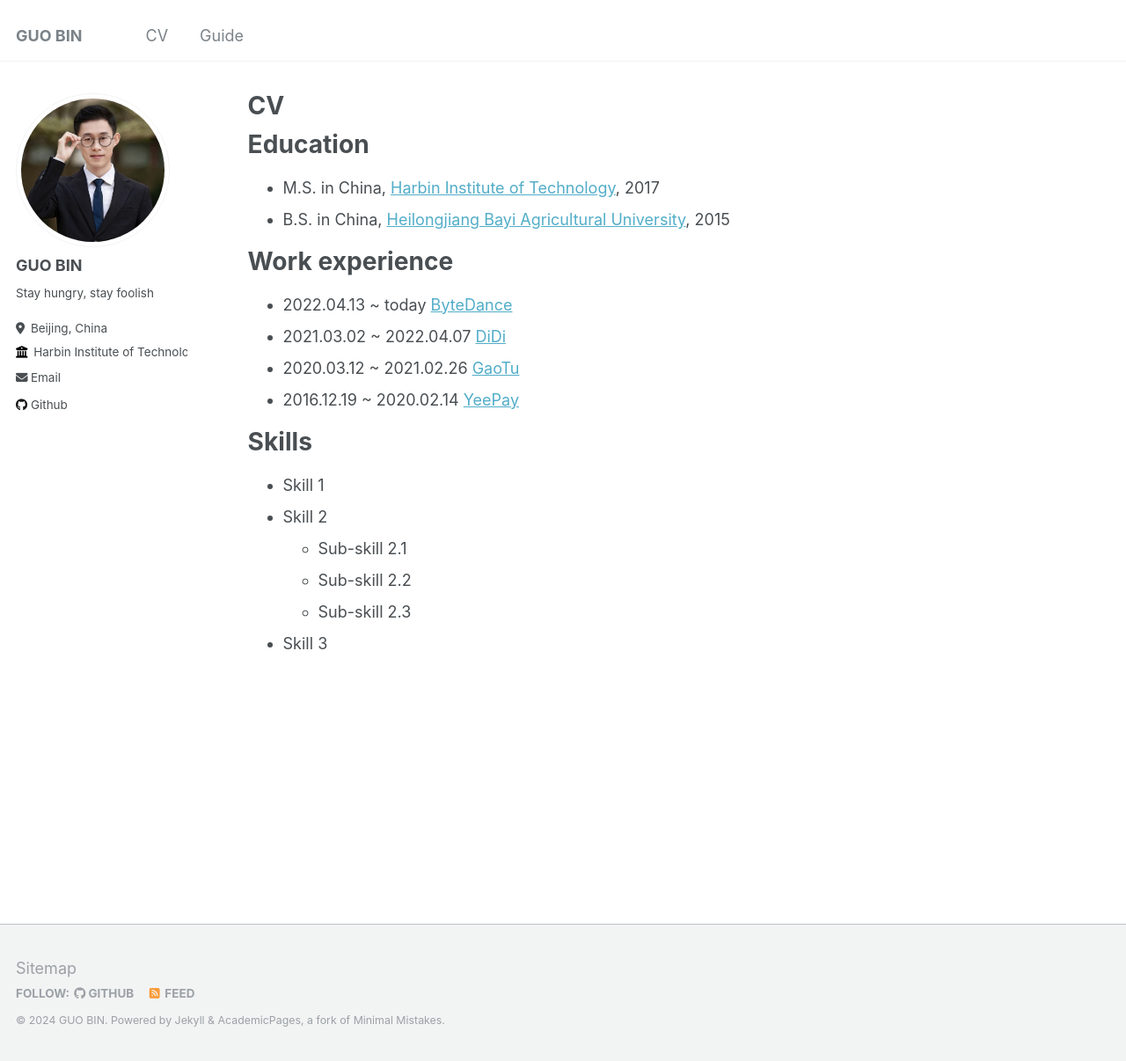
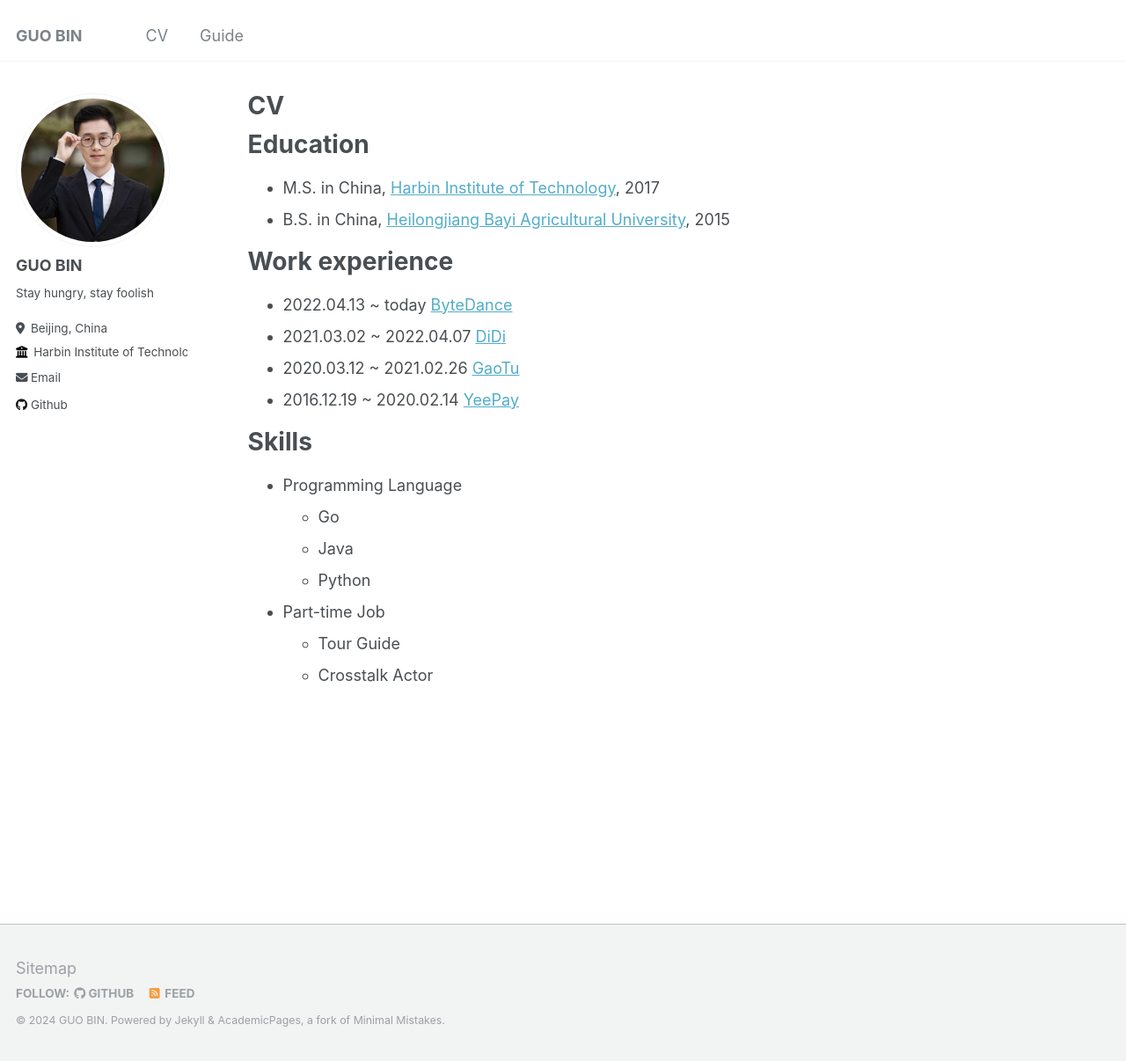
Before and after one commit to guobinhit/guobinhit.github.io, a Jekyll site: the page built from _pages/cv.md, in a window 1280 px wide and 1206 px high. Shown: the whole window at 88% size. Built offline with Jekyll 4.4.1, drawn with Linux system fonts in a browser that asks for light colours.

Commit message:
optimize cv and guide

```diff
--- a/_pages/cv.md
+++ b/_pages/cv.md
@@ -23,9 +23,10 @@ Work experience
 
 Skills
 ======
-* Skill 1
-* Skill 2
-  * Sub-skill 2.1
-  * Sub-skill 2.2
-  * Sub-skill 2.3
-* Skill 3
+* Programming Language
+  * Go
+  * Java
+  * Python
+* Part-time Job
+  * Tour Guide
+  * Crosstalk Actor
```
Also changed, not shown: _pages/markdown.md (+3 -1 lines).
